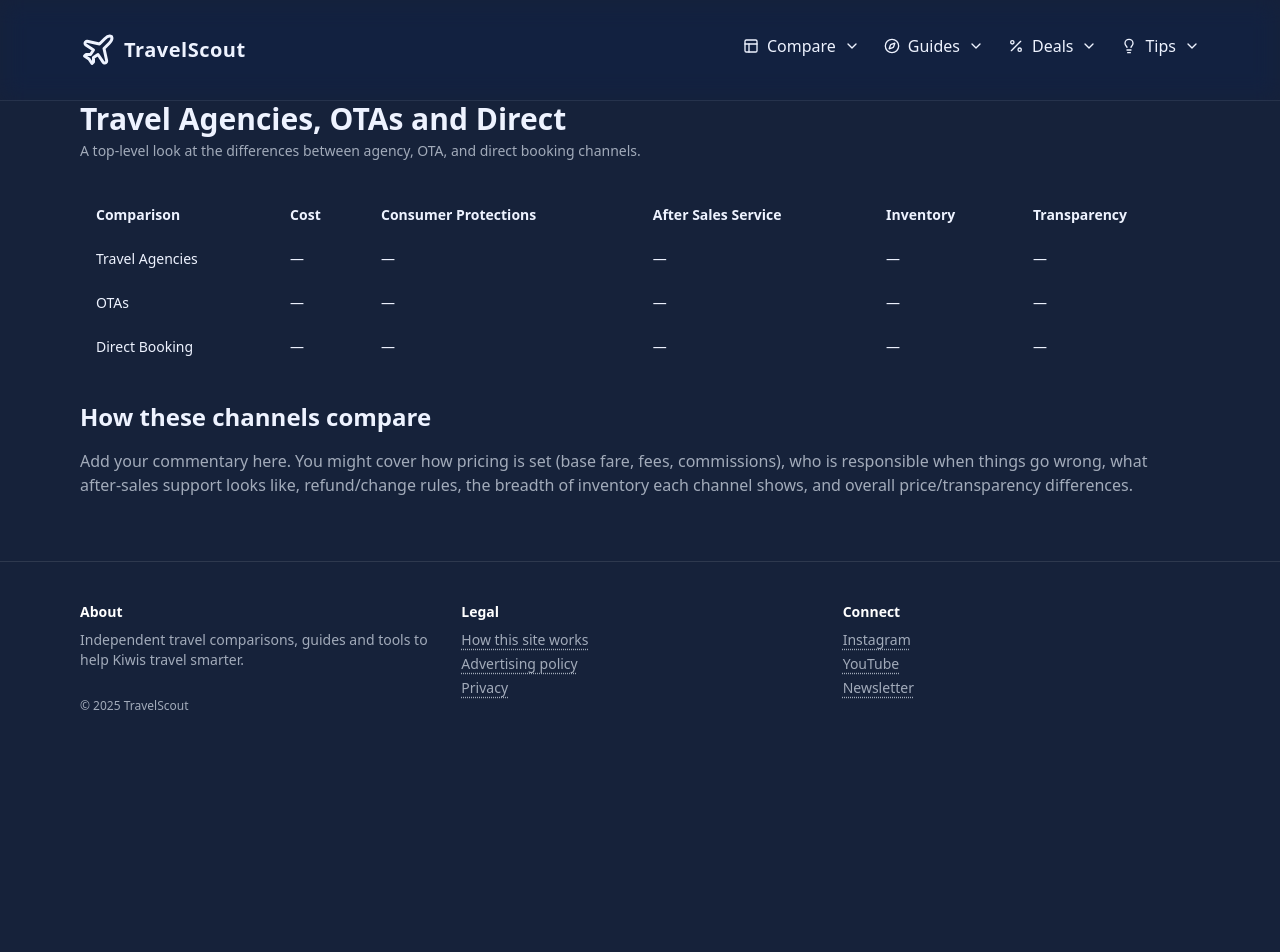
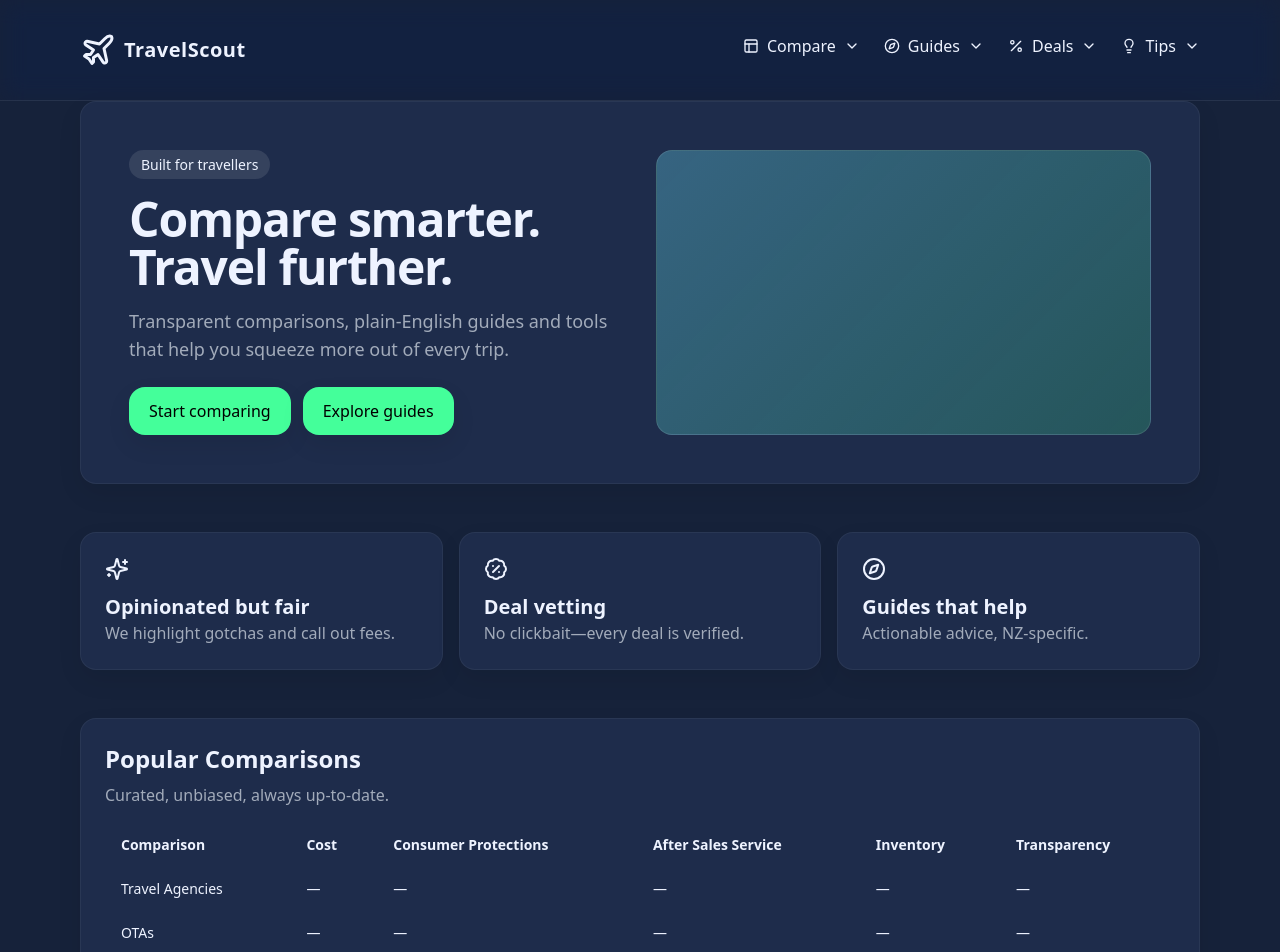
Before and after one commit to BrettWS2025/travelscout, a Next.js app: page /compare/travel-agencies-otas-and-direct in a window 1280 px wide. Shown: the top 952 px of the page. Before the commit the page ends 800 px from the top, so only its background shows below. Built offline with nearby package versions, Linux system fonts and the light colour scheme.

Commit message:
Update page.tsx

```diff
--- a/app/(marketing)/compare/travel-agencies-otas-and-direct/page.tsx
+++ b/app/(marketing)/compare/travel-agencies-otas-and-direct/page.tsx
@@ -1,38 +1,25 @@
-import ComparisonTable, { type ProductsColumn } from "@/components/ComparisonTable";
+import { Hero } from "@/components/Hero";
+import { FeatureCards } from "@/components/FeatureCards";
+import ProductsTable, { type ProductsColumn } from "@/components/ComparisonTable";
 import type { ProductOffer } from "@/lib/products";
+import { TopDestinationsTable } from "@/components/TopDestinationsTable";
+import { TopDealsTable } from "@/components/TopDealsTable";
 
-export const metadata = {
-  title: "Travel Agencies, OTAs and Direct — Compare",
-  description:
-    "High-level comparison of travel agencies, online travel agencies (OTAs), and booking direct.",
-};
-
-type ChannelRow = ProductOffer & {
-  // convenience fields we’ll map onto existing ProductOffer keys
-  cost?: string;
-  protections?: string;
-  afterSales?: string;
-  inventoryText?: string;
-  transparencyText?: string;
-};
-
-// NOTE: ProductOffer requires id, vendor, and url. We map our textual values
-// to existing keys used by ComparisonTable’s default cells so we don’t pass
-// any custom cell functions from a Server Component to a Client Component.
-const rows: ChannelRow[] = [
+// Popular Comparisons — same 6-column layout as the Agencies/OTAs/Direct table.
+// Placeholder rows included so the table renders immediately (edit when ready).
+const popularComparisonRows: ProductOffer[] = [
   {
-    id: "agency",
+    id: "cmp-agencies",
     vendor: "Travel Agencies",
     url: "#",
-    // Map our fields to existing display keys
-    priceText: "—",                 // shows under the "Cost" (price) column
-    policy: "—",                    // shows under "Consumer Protections"
-    title: "—",                     // shows under "After Sales Service"
-    destination: "—",               // shows under "Inventory"
-    brand: "—",                     // shows under "Transparency"
+    priceText: "—",   // Cost
+    policy: "—",      // Consumer Protections
+    title: "—",       // After Sales Service
+    destination: "—", // Inventory
+    brand: "—",       // Transparency
   },
   {
-    id: "ota",
+    id: "cmp-otas",
     vendor: "OTAs",
     url: "#",
     priceText: "—",
@@ -42,7 +29,7 @@ const rows: ChannelRow[] = [
     brand: "—",
   },
   {
-    id: "direct",
+    id: "cmp-direct",
     vendor: "Direct Booking",
     url: "#",
     priceText: "—",
@@ -53,8 +40,9 @@ const rows: ChannelRow[] = [
   },
 ];
 
-// Columns use built-in keys so we avoid custom render functions (safe for RSC).
-const columns: ProductsColumn[] = [
+// Six columns matching the travel agencies/OTAs/direct page.
+// We map to existing keys so no custom cell renderers are needed (keeps this page as an RSC).
+const popularComparisonColumns: ProductsColumn[] = [
   { key: "vendor",      header: "Comparison",           sortable: false },
   { key: "price",       header: "Cost",                 sortable: false, align: "left" },
   { key: "policy",      header: "Consumer Protections", sortable: false },
@@ -63,36 +51,44 @@ const columns: ProductsColumn[] = [
   { key: "brand",       header: "Transparency",         sortable: false },
 ];
 
-export default function Page() {
+export default function Home() {
   return (
-    <section className="space-y-8">
-      <header className="space-y-1">
-        <h1 className="text-3xl font-bold" style={{ color: "var(--text)" }}>
-          Travel Agencies, OTAs and Direct
-        </h1>
-        <p className="text-sm" style={{ color: "var(--muted)" }}>
-          A top‑level look at the differences between agency, OTA, and direct booking channels.
+    <div className="space-y-12">
+      <Hero />
+      <FeatureCards />
+
+      {/* Popular Comparisons — now matches the 6-column layout and uses tone="onDark" */}
+      <section className="card p-6">
+        <h2 className="text-2xl font-semibold mb-2">Popular Comparisons</h2>
+        <p style={{ color: "var(--muted)" }} className="mb-4">
+          Curated, unbiased, always up-to-date.
         </p>
-      </header>
+        <ProductsTable
+          rows={popularComparisonRows}
+          columns={popularComparisonColumns}
+          maxColumns={6}
+          emptyText="No comparison rows yet."
+          tone="onDark"
+        />
+      </section>
 
-      {/* Shared table on dark background: now uses the new `tone` prop */}
-      <ComparisonTable
-        rows={rows}
-        columns={columns}
-        maxColumns={6}
-        emptyText="No comparison rows yet."
-        tone="onDark"
-      />
+      {/* Top Destinations */}
+      <section className="card p-6">
+        <h2 className="text-2xl font-semibold mb-2">Top Destinations</h2>
+        <p style={{ color: "var(--muted)" }} className="mb-4">
+          Best seasons, ballpark 7-day costs, and why they’re worth the trip.
+        </p>
+        <TopDestinationsTable />
+      </section>
 
-      {/* Editorial section below the table */}
-      <article className="space-y-4" style={{ color: "var(--text)" }}>
-        <h2 className="text-2xl font-semibold">How these channels compare</h2>
-        <p style={{ color: "var(--muted)" }}>
-          Add your commentary here. You might cover how pricing is set (base fare, fees, commissions),
-          who is responsible when things go wrong, what after‑sales support looks like, refund/change rules,
-          the breadth of inventory each channel shows, and overall price/transparency differences.
+      {/* Top Deals */}
+      <section className="card p-6">
+        <h2 className="text-2xl font-semibold mb-2">Top Deals</h2>
+        <p style={{ color: "var(--muted)" }} className="mb-4">
+          Hand-picked fares and promos with the key caveats.
         </p>
-      </article>
-    </section>
+        <TopDealsTable />
+      </section>
+    </div>
   );
 }
```
